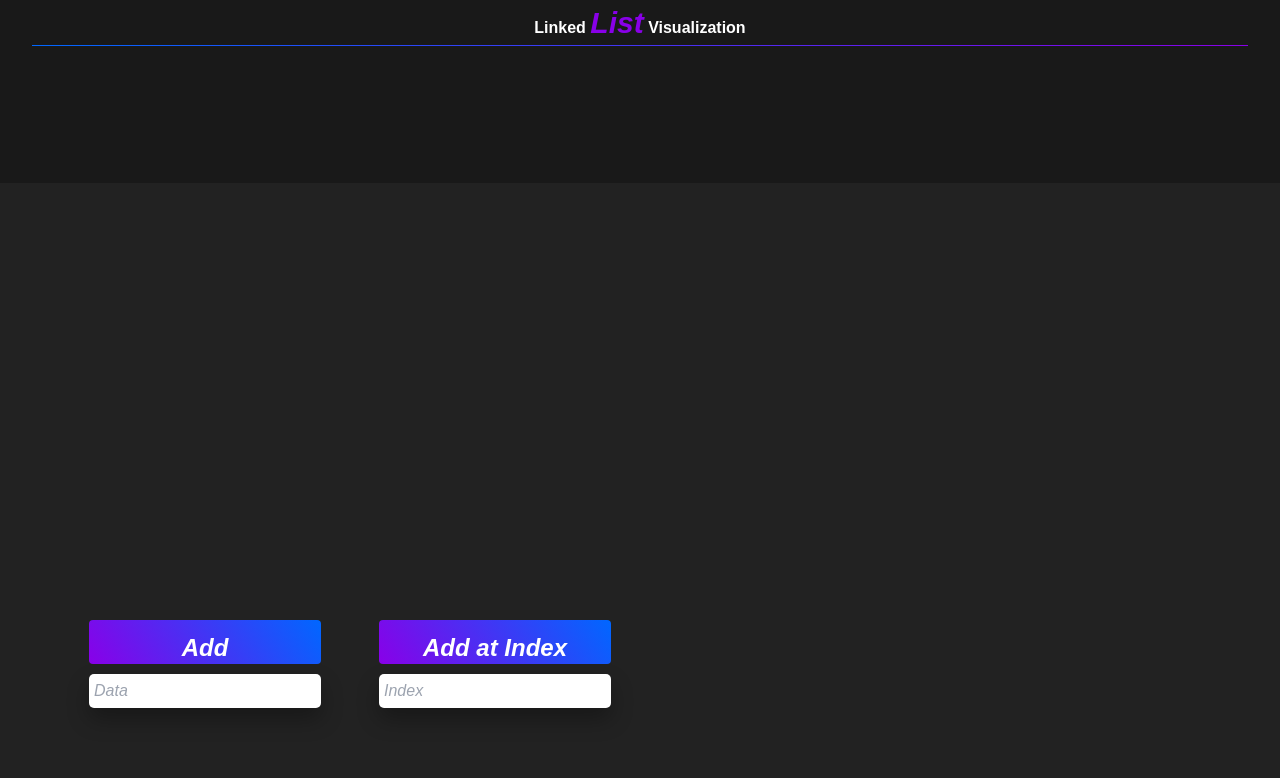
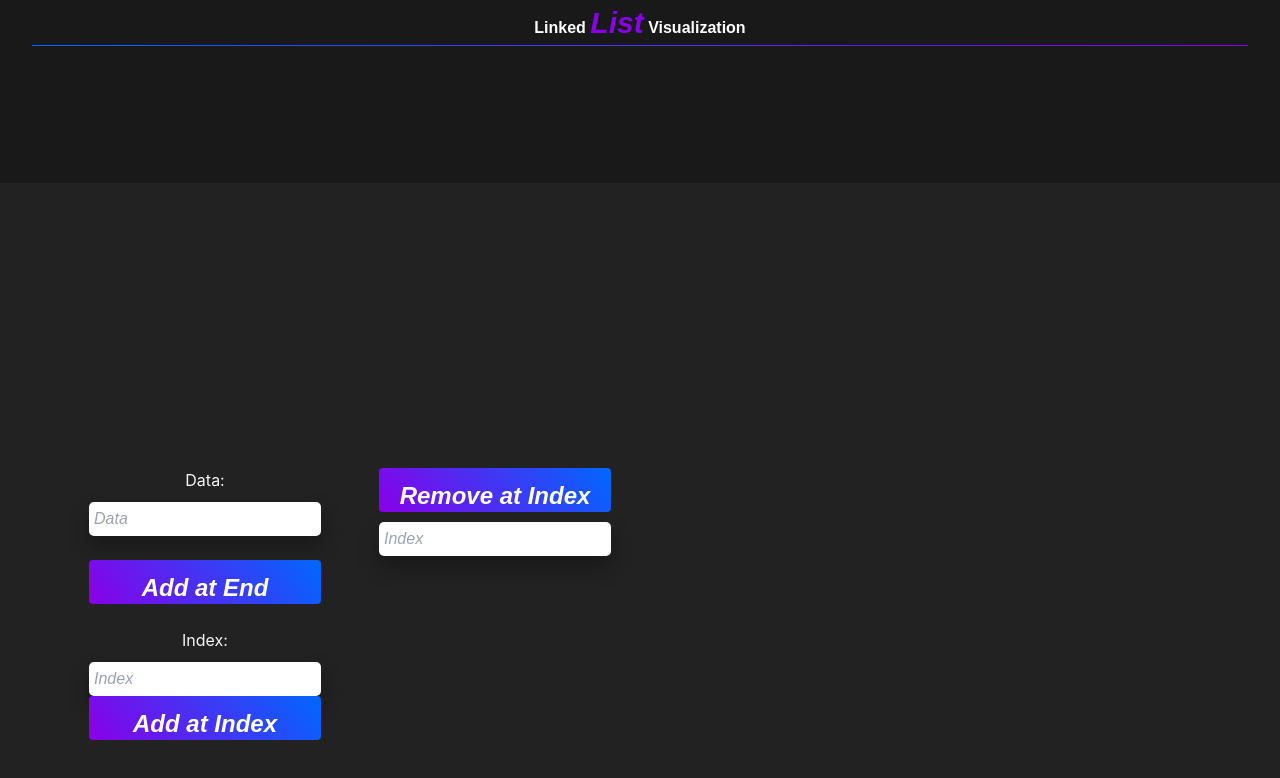
Before and after one commit to nijiyamaharjan/dsa-visualizer, a React (Create React App) app in the folder dsa-visualizer/: page /LinkedList in a window 1280 px wide. Shown: the top 778 px of the page. Built offline with nearby package versions, Linux system fonts and the light colour scheme.

Commit message:
modified buttons in linked list

```diff
--- a/dsa-visualizer/src/components/Data-Structures/LinkedList.js
+++ b/dsa-visualizer/src/components/Data-Structures/LinkedList.js
@@ -47,6 +47,12 @@ class LinkedList extends Component {
         }
     }
 
+    // Function to handle removing a node at a specific index
+    removeNodeAtIndexInput = () => {
+        const index = parseInt(this.removeIndexInput.value);
+        this.removeNodeAtIndex(index);
+    }
+
     render() {
         const { nodes, error } = this.state;
 
@@ -85,12 +91,15 @@ class LinkedList extends Component {
                     <section className="operations">
                         <div className="wrapper">
                             <div>
-                                <button className="button" id="add-btn" onClick={this.addNode}>Add</button>
-                                <input type="number" ref={input => this.newDataInput = input} placeholder="Data" />
+
+                                Data:<input type="number" ref={input => this.newDataInput = input} placeholder="Data" /><br></br>
+                                <button className="button" id="add-btn" onClick={this.addNode}>Add at End</button><br></br>
+                                Index:<input type="number" ref={input => this.newIndexInput = input} placeholder="Index" />
+                                <button className="button" id="add-index-btn" onClick={this.addNodeAtIndex}>Add at Index</button>
                             </div>
                             <div>
-                                <button className="button" id="add-index-btn" onClick={this.addNodeAtIndex}>Add at Index</button>
-                                <input type="number" ref={input => this.newIndexInput = input} placeholder="Index" />
+                                <button className="button" id="remove-index-btn" onClick={this.removeNodeAtIndexInput}>Remove at Index</button>
+                                <input type="number" ref={input => this.removeIndexInput = input} placeholder="Index" />
                             </div>
                         </div>
                     </section>
--- a/dsa-visualizer/src/components/DataStructures.js
+++ b/dsa-visualizer/src/components/DataStructures.js
@@ -31,7 +31,7 @@ export class DataStructures extends Component {
 
     renderCard(title, link) {
         return (
-            <div className="flex h-screen card-container">
+            <div className="flex h-screen card-container text-gray-700">
                 <div className="m-10">
                     <div className="w-full max-w-md bg-white bg-opacity-50 rounded-md shadow-xl flex flex-col items-center card-wrapper">
                         <h3 className="glassmorphism-title p-10">
--- a/dsa-visualizer/src/components/Home.js
+++ b/dsa-visualizer/src/components/Home.js
@@ -19,7 +19,7 @@ export class Home extends Component {
                         <Helmet>
                             <title>Visualizer</title>
                         </Helmet>
-                        <div className="flex mb-4">
+                        <div className="flex mb-4 text-gray-700">
                             {this.renderCard('DataStructures', 'Stack, Queue, Linked List', '/DataStructures')}
                             {this.renderCard('Sorting', 'Bubble Sort, Insertion Sort, Quick Sort', '/Sorting')}
                             {this.renderCard('Searching', 'Linear Search, Binary Search', '/Searching')}
```
